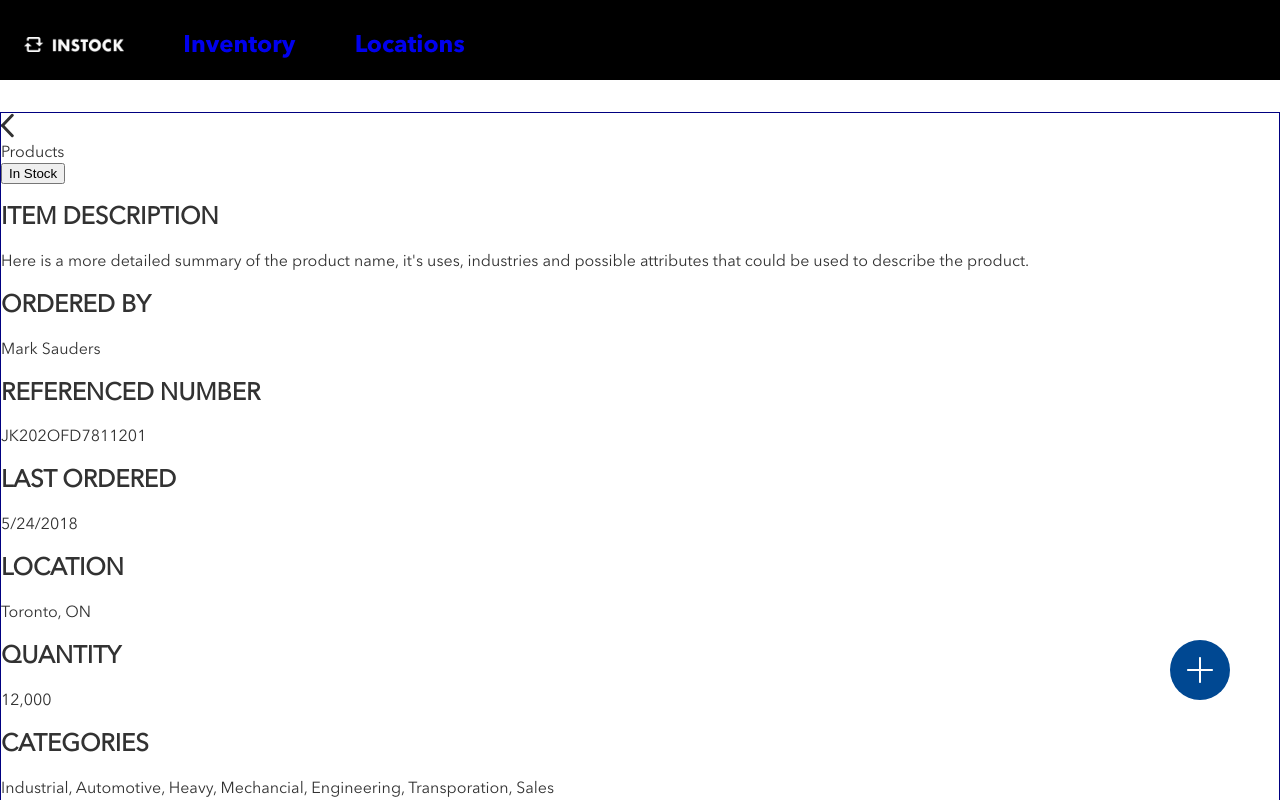
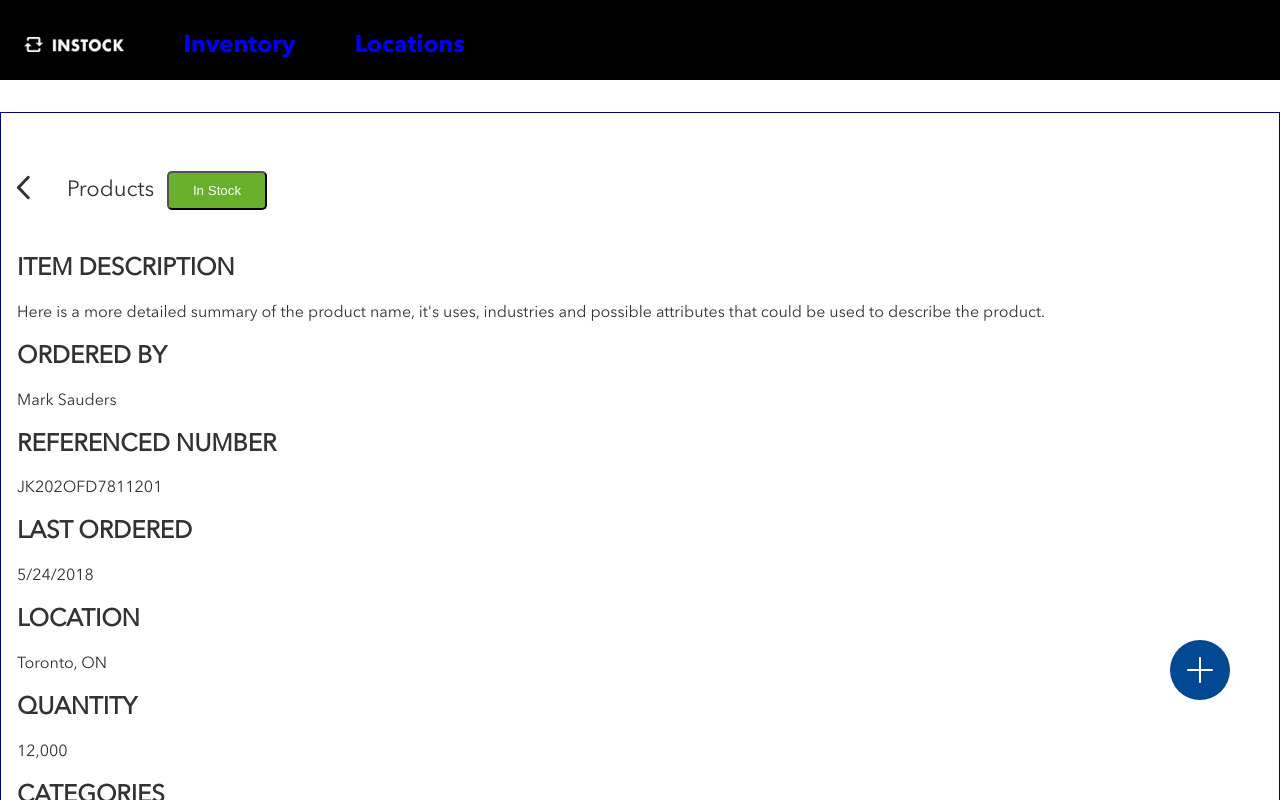
Before and after one commit to SoLetsCode/instock-pod-3, a React (Create React App) app in the folder sprint-one/client/: page /location in a window 1280 px wide. Shown: the top 800 px of the page. Built offline with nearby package versions, Linux system fonts and the light colour scheme; no server answers.

Commit message:
After header component color added

```diff
--- a/sprint-one/client/src/components/Products.js
+++ b/sprint-one/client/src/components/Products.js
@@ -3,22 +3,24 @@ import BackArrowIcon from "../assets/icons/SVG/icon-back-arrow.svg";
 const Products = () => {
   return (
     <section className="products">
-      <div className="">
-        <div className="">
-          <img src={BackArrowIcon} />
+      <div className="products__header">
+        <div className="products__header-back-btn">
+          <img className="products__header-back-icon" src={BackArrowIcon} />
         </div>
-        <div className="">Products</div>
-        <button>In Stock</button>
-        <div>
+        <div className="products__header-title">Products</div>
+        <button className="products__header-instock-btn">In Stock</button>
+      </div>
+
+      <div className="products__segment">
         <h2>ITEM DESCRIPTION</h2>
         <p>
           Here is a more detailed summary of the product name, it's uses,
-            industries and possible attributes that could be used to describe
-            the product.
+          industries and possible attributes that could be used to describe the
+          product.
         </p>
       </div>
 
-        <div>
+      <div className="products__segment">
         <div className="">
           <h2>ORDERED BY</h2>
           <p>Mark Sauders</p>
@@ -28,7 +30,8 @@ const Products = () => {
           <p>JK202OFD7811201</p>
         </div>
       </div>
-        <div>
+
+      <div className="products__segment">
         <div className="div">
           <h2>LAST ORDERED</h2>
           <p>5/24/2018</p>
@@ -43,15 +46,14 @@ const Products = () => {
         <h2>QUANTITY</h2>
         <p>12,000</p>
       </div>
-        <div className="d">
+      <div className="">
         <h2>CATEGORIES</h2>
         <p>
-            Industrial, Automotive, Heavy, Mechancial, Engineering,
-            Transporation, Sales
+          Industrial, Automotive, Heavy, Mechancial, Engineering, Transporation,
+          Sales
         </p>
       </div>
       <button>EDIT</button>
-      </div>
     </section>
   );
 };
--- a/sprint-one/client/src/styles/App.css
+++ b/sprint-one/client/src/styles/App.css
@@ -582,6 +582,66 @@ a {
   border-bottom: 1px solid #e1e1e1;
 }
 
+.products {
+  padding: 32px 16px 0 16px;
+}
+
+.products__header {
+  display: -webkit-box;
+  display: -ms-flexbox;
+  display: flex;
+  -webkit-box-orient: horizontal;
+  -webkit-box-direction: normal;
+      -ms-flex-direction: row;
+          flex-direction: row;
+  -webkit-box-pack: start;
+      -ms-flex-pack: start;
+          justify-content: flex-start;
+  -webkit-box-align: center;
+      -ms-flex-align: center;
+          align-items: center;
+  -ms-flex-wrap: wrap;
+      flex-wrap: wrap;
+}
+
+.products__header-back-btn {
+  width: 50px;
+}
+
+.products__header-title {
+  margin: 0 0 16px 0;
+  padding: 32px 0 16px 0;
+  font-size: 22px;
+  width: 80%;
+}
+
+.products__header-instock-btn {
+  background-color: #69b02d;
+  color: #fff;
+  padding: 10px;
+  width: 100px;
+  border-radius: 5px;
+}
+
+@media only screen and (min-width: 767px) {
+  .products__header {
+    -ms-flex-wrap: no-wrap;
+        flex-wrap: no-wrap;
+  }
+  .products__header-title {
+    width: 30%;
+  }
+}
+
+@media only screen and (min-width: 767px) {
+  .products__header-title {
+    margin: 0 0 16px 0;
+    padding: 32px 0 16px 0;
+    font-size: 22px;
+    width: 100px;
+  }
+}
+
 /* reset the page */
 html,
 body {
--- a/sprint-one/client/src/styles/App.scss
+++ b/sprint-one/client/src/styles/App.scss
@@ -6,6 +6,7 @@
 @import "./partials/header";
 @import "./partials/inventory";
 @import "./partials/warehouses";
+@import "./partials/products";
 
 /* reset the page */
 
--- /dev/null
+++ b/sprint-one/client/src/styles/partials/_products.scss
@@ -0,0 +1,58 @@
+.products {
+  padding: 32px 16px 0 16px;
+  &__header {
+    display: flex;
+    flex-direction: row;
+    justify-content: flex-start;
+    align-items: center;
+    flex-wrap: wrap;
+  }
+
+  &__header-back-btn {
+    width: 50px;
+  }
+
+  &__header-back-icon {
+  }
+
+  &__header-title {
+    margin: 0 0 16px 0;
+    padding: 32px 0 16px 0;
+    font-size: 22px;
+
+    width: 80%;
+  }
+  &__header-instock-btn {
+    background-color: #69b02d;
+    color: #fff;
+    padding: 10px;
+    width: 100px;
+    border-radius: 5px;
+  }
+
+  &__header-title {
+  }
+
+  @include tablet {
+    &__header {
+      flex-wrap: no-wrap;
+    }
+
+    &__header-title {
+      width: 30%;
+    }
+  }
+
+  @include tablet {
+    &__header-title {
+      margin: 0 0 16px 0;
+      padding: 32px 0 16px 0;
+      font-size: 22px;
+
+      width: 100px;
+    }
+  }
+
+  @include desktop {
+  }
+}
```
Also changed, not shown: 1 other file (tests, documents, lock files or other folders). Lines whose indentation alone changed are shown as unchanged.
